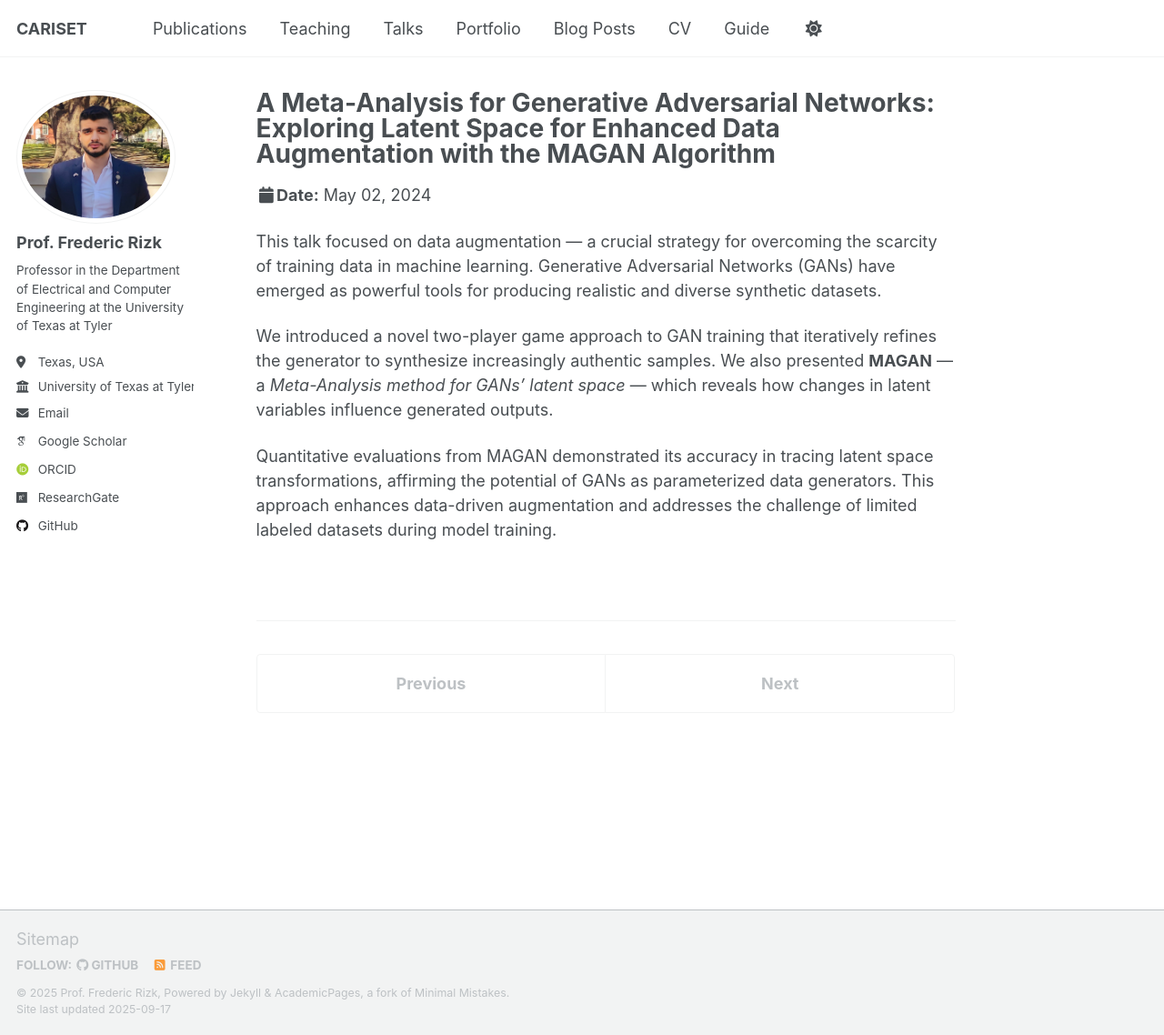
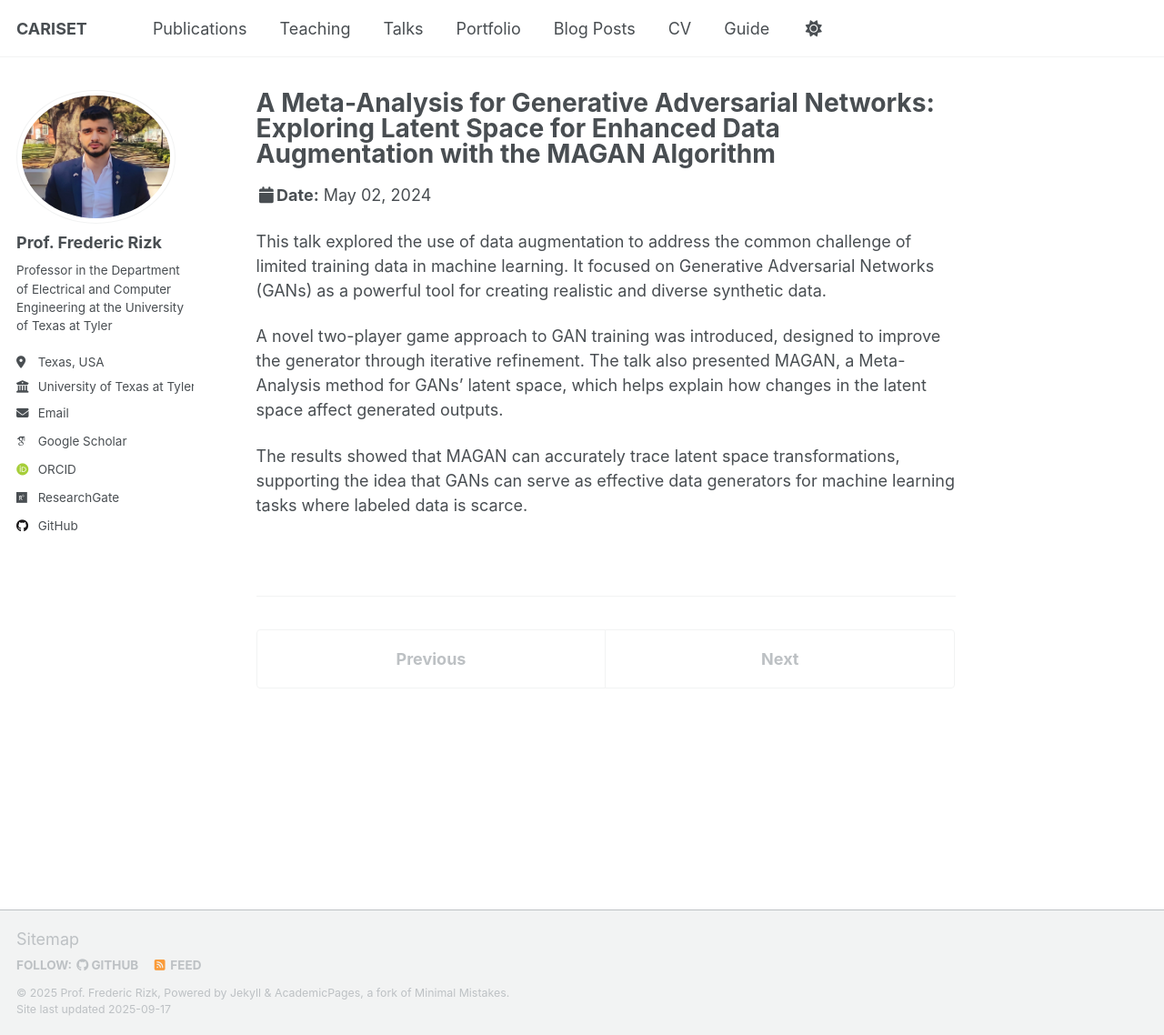
Before and after one commit to FredericRizk/CARISET.github.io, a Jekyll site: the page built from _talks/2024-01-30-ualr-magan-augmentation.md, in a window 1280 px wide and 1138 px high. Shown: the whole window at 91% size. Built offline with Jekyll 4.4.1, drawn with Linux system fonts in a browser that asks for light colours; some web fonts are replaced; a script that is not in the unit is left out.

Commit message:
Update 2024-01-30-ualr-magan-augmentation.md

```diff
--- a/_talks/2024-01-30-ualr-magan-augmentation.md
+++ b/_talks/2024-01-30-ualr-magan-augmentation.md
@@ -8,8 +8,8 @@
 location: "AR, USA"
 ---
 
-This talk focused on data augmentation — a crucial strategy for overcoming the scarcity of training data in machine learning. Generative Adversarial Networks (GANs) have emerged as powerful tools for producing realistic and diverse synthetic datasets.
+This talk explored the use of data augmentation to address the common challenge of limited training data in machine learning. It focused on Generative Adversarial Networks (GANs) as a powerful tool for creating realistic and diverse synthetic data.
 
-We introduced a novel two-player game approach to GAN training that iteratively refines the generator to synthesize increasingly authentic samples. We also presented **MAGAN** — a *Meta-Analysis method for GANs’ latent space* — which reveals how changes in latent variables influence generated outputs.
+A novel two-player game approach to GAN training was introduced, designed to improve the generator through iterative refinement. The talk also presented MAGAN, a Meta-Analysis method for GANs’ latent space, which helps explain how changes in the latent space affect generated outputs.
 
-Quantitative evaluations from MAGAN demonstrated its accuracy in tracing latent space transformations, affirming the potential of GANs as parameterized data generators. This approach enhances data-driven augmentation and addresses the challenge of limited labeled datasets during model training.
+The results showed that MAGAN can accurately trace latent space transformations, supporting the idea that GANs can serve as effective data generators for machine learning tasks where labeled data is scarce.
```
